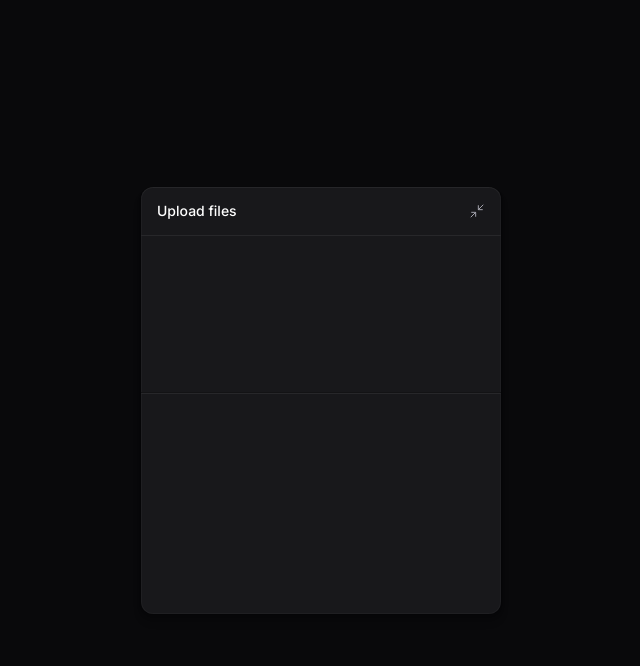
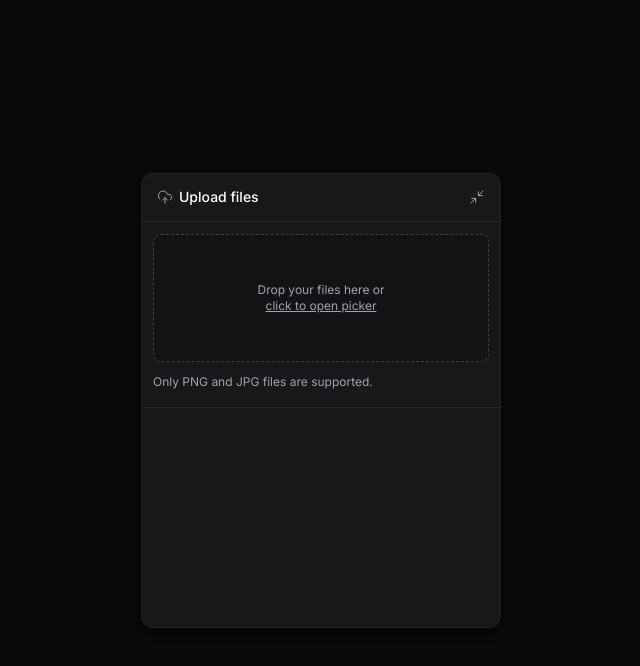
Before and after one commit to Borges10002/upload-widget-web, a React (Vite) app in the folder web/: page / in a window 1280 px wide. Both pictures are taken after a click on the button "Upload files". Shown: the top 666 px of the page, without its empty margins (319-959 px from the left). Built offline with nearby package versions, Linux system fonts and the light colour scheme.

Commit message:
upload-widget-dropzone

```diff
--- a/web/package.json
+++ b/web/package.json
@@ -14,6 +14,7 @@
     "lucide-react": "^1.16.0",
     "react": "^19.2.6",
     "react-dom": "^19.2.6",
+    "react-dropzone": "^15.0.0",
     "tailwind-merge": "^3.6.0",
     "tailwind-variants": "^3.2.2"
   },
--- a/web/src/components/upload-widget-dropzone.tsx
+++ b/web/src/components/upload-widget-dropzone.tsx
@@ -1,3 +1,33 @@
+import { useDropzone } from "react-dropzone";
+
 export function UploadWidgetDropzone() {
-  return <div className="px-3 h-32"></div>;
+  const { getRootProps, getInputProps, isDragActive } = useDropzone({
+    multiple: true,
+    accept: {
+      "image/jpeg": [],
+      "image/png": [],
+    },
+    onDrop(acceptedFiles) {
+      console.log(acceptedFiles);
+    },
+  });
+
+  return (
+    <div className="px-3 flex flex-col gap-3">
+      <div
+        data-active={isDragActive}
+        className="cursor-pointer text-zinc-400 bg-black/20 p-5 rounded-lg border border-zinc-700 border-dashed h-32 flex flex-col items-center justify-center hover:border-zinc-600 transition-colors data-[active=true]:bg-indigo-500/10 data-[active=true]:border-indigo-500"
+        {...getRootProps()}
+      >
+        <input type="file" {...getInputProps()} />
+
+        <span className="text-xs">Drop your files here or</span>
+        <span className="text-xs underline">click to open picker</span>
+      </div>
+
+      <span className="text-xs text-zinc-400">
+        Only PNG and JPG files are supported.
+      </span>
+    </div>
+  );
 }
--- a/web/src/components/upload-widget-header.tsx
+++ b/web/src/components/upload-widget-header.tsx
@@ -2,11 +2,13 @@
 
 import { Minimize2 } from "lucide-react";
 import { Button } from "./ui/button";
+import { UploadWidgetTitle } from "./upload-widget-title";
 
 export function UploadWidgetHeader() {
   return (
     <div className="w-full p-4 py-2 bg-white/2 border-zinc-800 border-b flex items-center justify-between">
-      <span className="text-sm font-medium">Upload files</span>
+      <UploadWidgetTitle />
+
 
       <Collapsible.Trigger asChild>
         <Button size="icon" className="-mr-2">
--- a/web/src/components/upload-widget-minimized-button.tsx
+++ b/web/src/components/upload-widget-minimized-button.tsx
@@ -1,10 +1,11 @@
 import * as Collapsible from "@radix-ui/react-collapsible";
 import { Maximize2 } from "lucide-react";
+import { UploadWidgetTitle } from "./upload-widget-title";
 
 export function UploadWidgetMinimizedButton() {
     return (
         <Collapsible.Trigger className="group w-full bg-white/2 py-3 px-5 flex items-center justify-between">
-            <span className="text-sm font-medium">Upload files</span>
+            <UploadWidgetTitle />
 
             <Maximize2
                 strokeWidth={1.5}
--- /dev/null
+++ b/web/src/components/upload-widget-title.tsx
@@ -0,0 +1,11 @@
+import { UploadCloud } from "lucide-react";
+
+
+export function UploadWidgetTitle() {
+    return (
+        <div className="flex items-center gap-1.5 text-sm font-medium">
+            <UploadCloud className="size-4 text-zinc-400" strokeWidth={1.5} />
+            <span>Upload files</span>
+        </div>
+    );
+}
```
Also changed, not shown: 1 other file (tests, documents, lock files or other folders).
